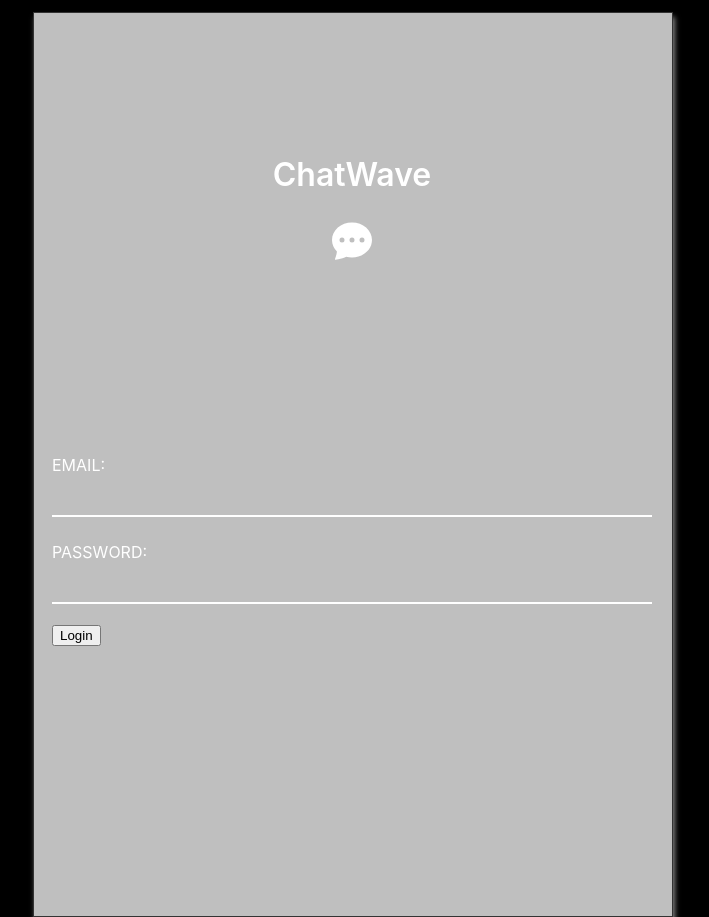
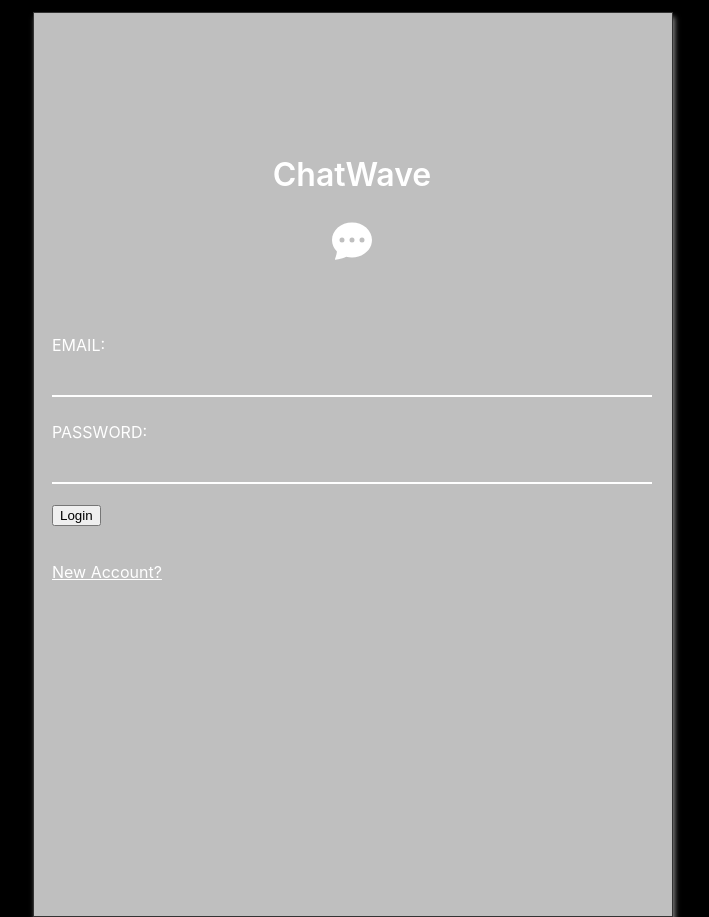
Before and after one commit to Ron-Maina/ChatWave, a React (Create React App) app in the folder client/: page /login in a window 1280 px wide. Shown: the whole page, without its empty margins (287-996 px from the left). Built offline with nearby package versions, Linux system fonts and the light colour scheme; no server answers.

Commit message:
Added Validations

```diff
--- a/client/src/components/Login.js
+++ b/client/src/components/Login.js
@@ -1,6 +1,6 @@
 import React from 'react'
 import { useState} from 'react'
-import {useNavigate } from 'react-router-dom'
+import {useNavigate, Link } from 'react-router-dom'
 import Button from 'react-bootstrap/Button';
 import {BsFillChatDotsFill} from "react-icons/bs";
 
@@ -48,7 +48,7 @@ function Login({onLogin}) {
             <div style={{color: 'white', fontSize: '40px'}}><BsFillChatDotsFill/></div>
         </div>
 
-        <form onSubmit={handleSubmit} style={{ marginTop: "30%"}}>
+        <form onSubmit={handleSubmit} style={{ marginTop: "10%"}}>
             <label htmlFor='email' className='input-label'>Email: </label>
             <br/>
             <input
@@ -76,6 +76,10 @@ function Login({onLogin}) {
             <div style={{marginTop: '20px'}}>
                 <Button variant="info" type='submit'>Login</Button>{' '}
             </div>
+            <br/>
+            <p>
+                <Link to = "/" style={{color: "white"}}>New Account?</Link>
+            </p>
         </form>
     </div>
   )
--- a/client/src/components/Signup.js
+++ b/client/src/components/Signup.js
@@ -18,7 +18,7 @@ function Signup() {
         email: yup.string().email("Invalid email").required("Must enter email"),
         name: yup.string().required("Must enter a name"),
         password: yup.string().required("Must Enter Password"),
-        number: yup.string().required("Must Enter Phone Number")
+        number: yup.number().positive().min(10).required("Must Enter Phone Number")
     });
 
     const formik = useFormik({
@@ -73,6 +73,7 @@ function Signup() {
                 <label htmlFor="name" className='input-label'>Name:</label>
                 <br />
                 <input
+                type='text'
                 className='input-field'
                 autoComplete="off"
                 id="name"
```
